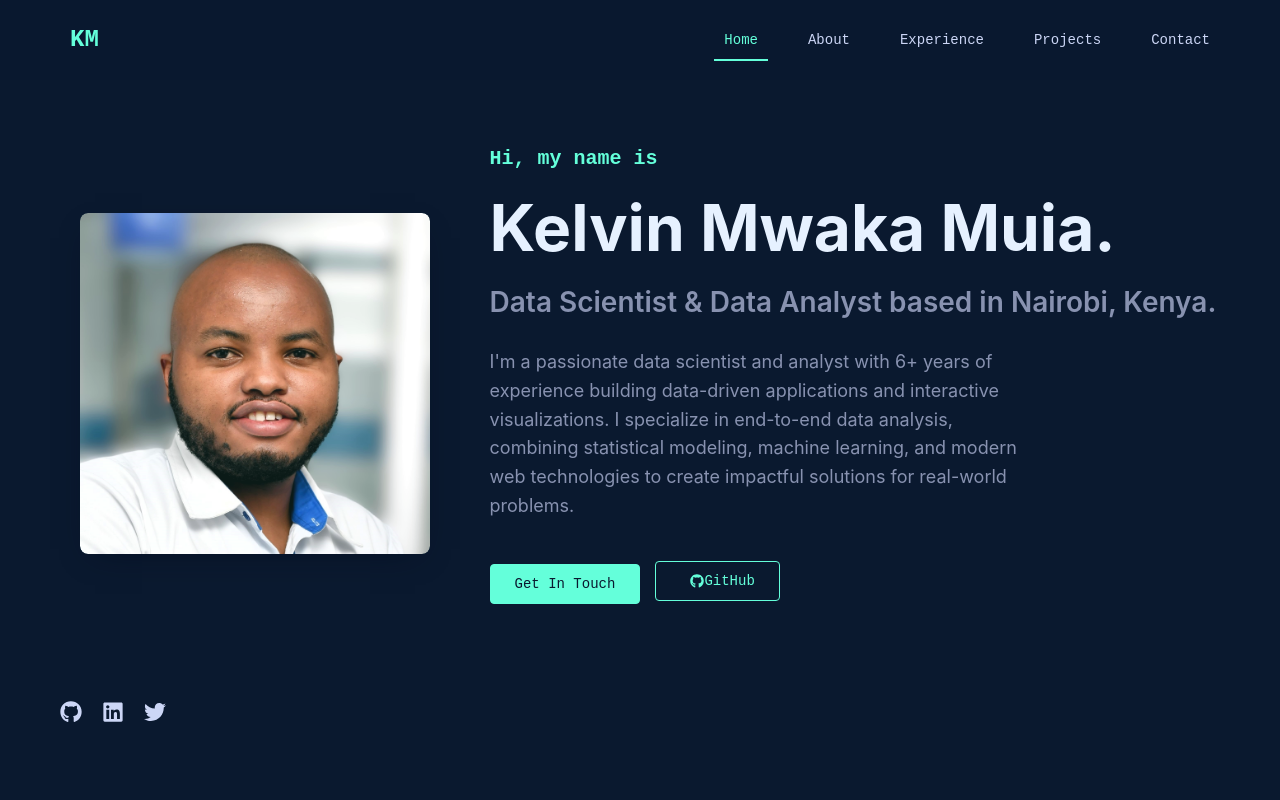
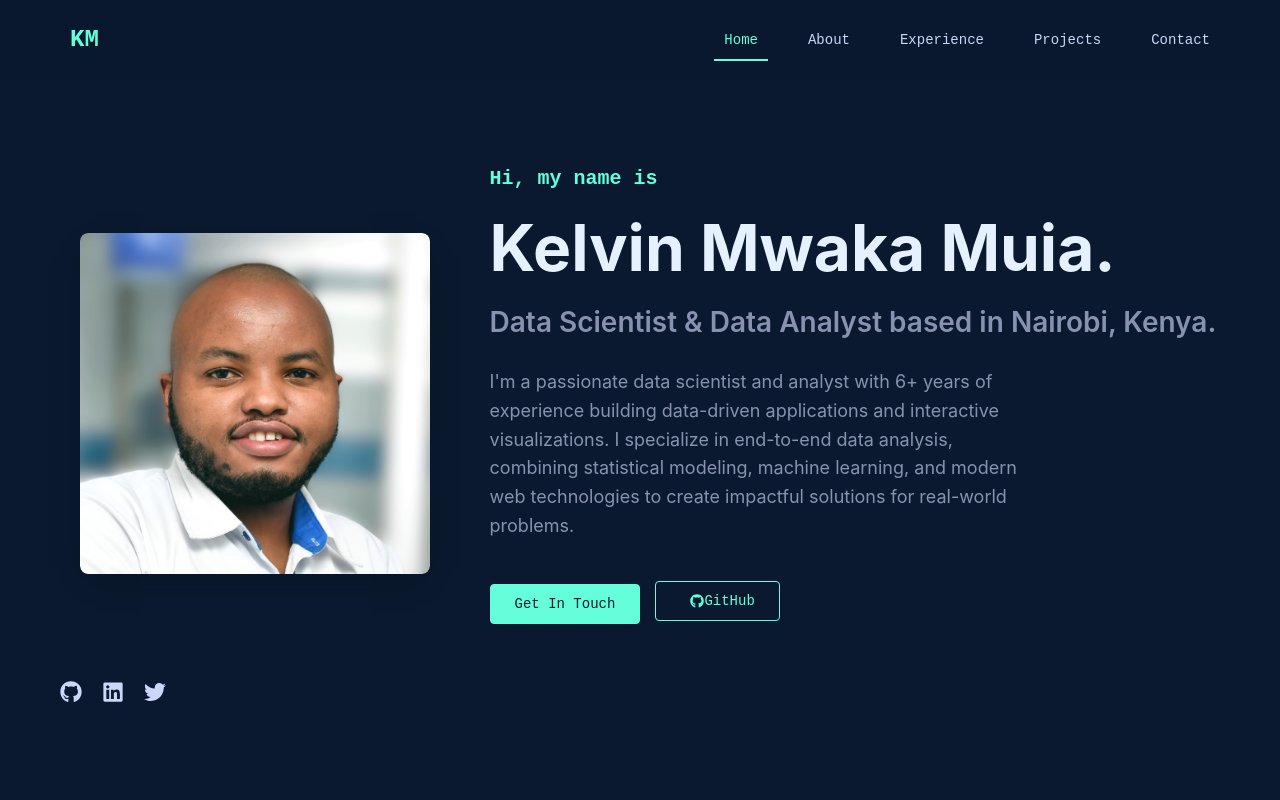
Before and after one commit to kelvinmmuia/personal-website, a React (Vite) app: page / in a window 1280 px wide. Shown: the top 800 px of the page. Built offline with nearby package versions, Linux system fonts and the light colour scheme.

Commit message:
Fix: Clean up Hero structure - move social-links outside grid container

```diff
--- a/src/components/Hero.tsx
+++ b/src/components/Hero.tsx
@@ -4,7 +4,8 @@ import { FaGithub, FaLinkedin, FaTwitter } from 'react-icons/fa';
 const Hero: FC<{ id: string }> = ({ id }) => {
   return (
     <section id={id} className="hero">
-      <div className="container hero-container">
+      <div className="container">
+        <div className="hero-container">
           <div className="hero-image">
             <div className="hero-image-wrapper">
               <img
@@ -45,6 +46,7 @@ const Hero: FC<{ id: string }> = ({ id }) => {
               </a>
             </div>
           </div>
+        </div>
 
         <div className="social-links">
           <a href="https://github.com/kelvinmmuia" target="_blank" rel="noopener noreferrer" title="GitHub">
```
Lines whose indentation alone changed are shown as unchanged.
